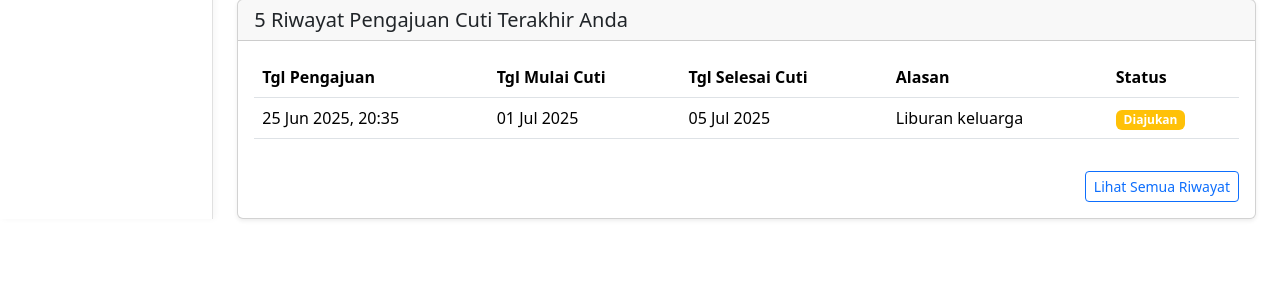
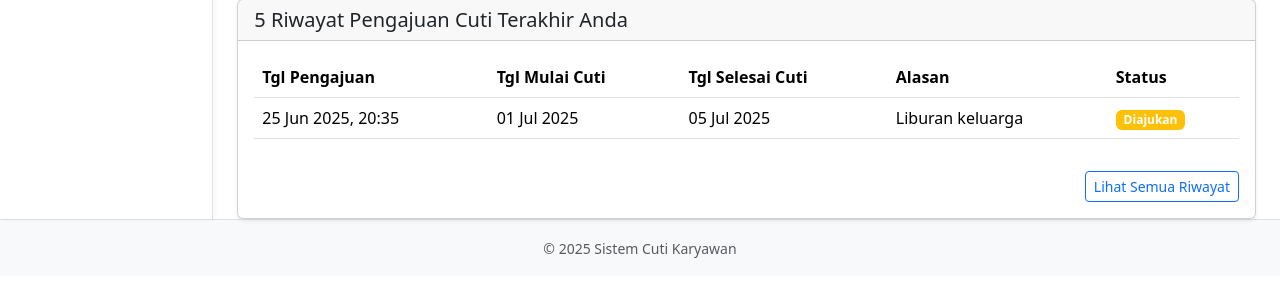
Before and after one commit to Alghifari888/sistem_cuti_karyawan, a PHP site: page /index.php in a window 1280 px wide. Shown: the part 468-776 px from the top of the page. Run offline with PHP 8.4, Linux system fonts and the light colour scheme; a user stored in the database is signed in; data comes from the database, SQL or seed files in the repository.

Commit message:
update footer by : alghifari888

```diff
--- a/layout/footer.php
+++ b/layout/footer.php
@@ -1,19 +1,21 @@
 <?php
 // layout/footer.php
-
-// Pastikan tidak ada yang bisa mengakses file ini secara langsung
 if (basename($_SERVER['PHP_SELF']) == basename(__FILE__)) {
     die('Akses ditolak.');
 }
 ?>
+
     </div> <!-- Menutup div class="row" dari header.php -->
 </div> <!-- Menutup div class="container-fluid" dari header.php -->
 
-<!-- Bootstrap 5 JS Bundle (termasuk Popper) -->
+<!-- Footer Visual -->
+<footer class="text-center text-muted py-3 mt-auto" style="background-color:#f8f9fa; border-top:1px solid #dee2e6;">
+    <small>© <?= date('Y') ?> Sistem Cuti Karyawan</small>
+</footer>
+
+<!-- Bootstrap 5 JS Bundle -->
 <script src="https://cdn.jsdelivr.net/npm/bootstrap@5.3.3/dist/js/bootstrap.bundle.min.js"></script>
 
-<!-- (Opsional) Custom JS jika Anda punya -->
-<!-- <script src="assets/js/script.js"></script> -->
 
 </body>
 </html>
```
